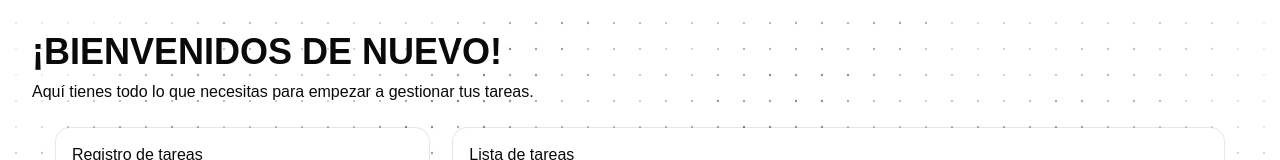
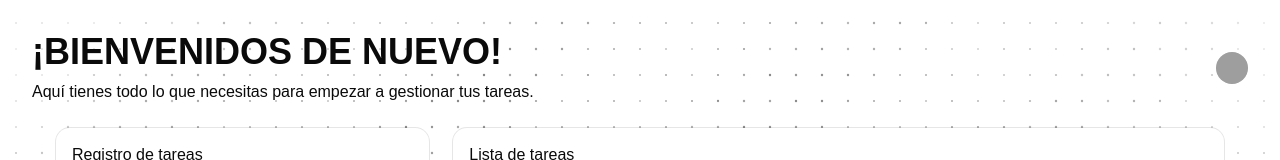
Before and after one commit to mvalenciar/task-manager-frontend, a React (Vite) app: page /dashboard in a window 1280 px wide. Shown: the top 160 px of the page. Built offline with nearby package versions, Linux system fonts and the light colour scheme; no server answers; sample sign-in values are in the browser's storage; grey boxes are pictures that could not be loaded; the HTML template or start-up script is replaced by a standard one.

Commit message:
feat: implementar DropdownMenuAvatar para gestion de perfil y cierre de sesion voluntario en el Dashboard

```diff
--- /dev/null
+++ b/src/components/ui/avatar.tsx
@@ -0,0 +1,110 @@
+import * as React from "react"
+import { Avatar as AvatarPrimitive } from "radix-ui"
+
+import { cn } from "@/lib/utils"
+
+function Avatar({
+  className,
+  size = "default",
+  ...props
+}: React.ComponentProps<typeof AvatarPrimitive.Root> & {
+  size?: "default" | "sm" | "lg"
+}) {
+  return (
+    <AvatarPrimitive.Root
+      data-slot="avatar"
+      data-size={size}
+      className={cn(
+        "group/avatar relative flex size-8 shrink-0 rounded-full select-none after:absolute after:inset-0 after:rounded-full after:border after:border-border after:mix-blend-darken data-[size=lg]:size-10 data-[size=sm]:size-6 dark:after:mix-blend-lighten",
+        className
+      )}
+      {...props}
+    />
+  )
+}
+
+function AvatarImage({
+  className,
+  ...props
+}: React.ComponentProps<typeof AvatarPrimitive.Image>) {
+  return (
+    <AvatarPrimitive.Image
+      data-slot="avatar-image"
+      className={cn(
+        "aspect-square size-full rounded-full object-cover",
+        className
+      )}
+      {...props}
+    />
+  )
+}
+
+function AvatarFallback({
+  className,
+  ...props
+}: React.ComponentProps<typeof AvatarPrimitive.Fallback>) {
+  return (
+    <AvatarPrimitive.Fallback
+      data-slot="avatar-fallback"
+      className={cn(
+        "flex size-full items-center justify-center rounded-full bg-muted text-sm text-muted-foreground group-data-[size=sm]/avatar:text-xs",
+        className
+      )}
+      {...props}
+    />
+  )
+}
+
+function AvatarBadge({ className, ...props }: React.ComponentProps<"span">) {
+  return (
+    <span
+      data-slot="avatar-badge"
+      className={cn(
+        "absolute right-0 bottom-0 z-10 inline-flex items-center justify-center rounded-full bg-primary text-primary-foreground bg-blend-color ring-2 ring-background select-none",
+        "group-data-[size=sm]/avatar:size-2 group-data-[size=sm]/avatar:[&>svg]:hidden",
+        "group-data-[size=default]/avatar:size-2.5 group-data-[size=default]/avatar:[&>svg]:size-2",
+        "group-data-[size=lg]/avatar:size-3 group-data-[size=lg]/avatar:[&>svg]:size-2",
+        className
+      )}
+      {...props}
+    />
+  )
+}
+
+function AvatarGroup({ className, ...props }: React.ComponentProps<"div">) {
+  return (
+    <div
+      data-slot="avatar-group"
+      className={cn(
+        "group/avatar-group flex -space-x-2 *:data-[slot=avatar]:ring-2 *:data-[slot=avatar]:ring-background",
+        className
+      )}
+      {...props}
+    />
+  )
+}
+
+function AvatarGroupCount({
+  className,
+  ...props
+}: React.ComponentProps<"div">) {
+  return (
+    <div
+      data-slot="avatar-group-count"
+      className={cn(
+        "relative flex size-8 shrink-0 items-center justify-center rounded-full bg-muted text-sm text-muted-foreground ring-2 ring-background group-has-data-[size=lg]/avatar-group:size-10 group-has-data-[size=sm]/avatar-group:size-6 [&>svg]:size-4 group-has-data-[size=lg]/avatar-group:[&>svg]:size-5 group-has-data-[size=sm]/avatar-group:[&>svg]:size-3",
+        className
+      )}
+      {...props}
+    />
+  )
+}
+
+export {
+  Avatar,
+  AvatarImage,
+  AvatarFallback,
+  AvatarGroup,
+  AvatarGroupCount,
+  AvatarBadge,
+}
--- a/src/views/Dashboard/Dashboard.tsx
+++ b/src/views/Dashboard/Dashboard.tsx
@@ -3,6 +3,7 @@
 import { useTask } from "@/hooks/useTask";
 import TaskForm from "./TaskForm";
 import TaskList from "./TaskList";
+import DropdownMenuAvatar from "./DropdownMenuAvatar";
 
 const Dashboard = () => {
 	const {
@@ -23,10 +24,14 @@
 	}, [getTaskList]);
 	return (
 		<div className="min-h-screen">
-			<CustomHeader
-				title="¡Bienvenidos de nuevo!"
-				description="Aquí tienes todo lo que necesitas para empezar a gestionar tus tareas."
-			/>
+			<div className="flex justify-between items-center">
+				<CustomHeader
+					title="¡Bienvenidos de nuevo!"
+					description="Aquí tienes todo lo que necesitas para empezar a gestionar tus tareas."
+				/>
+				<DropdownMenuAvatar />
+			</div>
+
 			<div className="grid grid-cols-1 md:grid-cols-3 gap-6 max-w-7xl mx-auto p-4 md:p-6">
 				<div className="md:col-span-1">
 					<TaskForm
--- /dev/null
+++ b/src/views/Dashboard/DropdownMenuAvatar.tsx
@@ -0,0 +1,50 @@
+import { BadgeCheckIcon, LogOutIcon } from "lucide-react";
+import { useNavigate } from "react-router-dom";
+import { Avatar, AvatarFallback, AvatarImage } from "@/components/ui/avatar";
+import { Button } from "@/components/ui/button";
+import {
+	DropdownMenu,
+	DropdownMenuContent,
+	DropdownMenuGroup,
+	DropdownMenuItem,
+	DropdownMenuSeparator,
+	DropdownMenuTrigger,
+} from "@/components/ui/dropdown-menu";
+
+const DropdownMenuAvatar = () => {
+	const navigate = useNavigate();
+
+	const handleLogout = () => {
+		localStorage.removeItem("task_token");
+		alert("👋 Sesión cerrada correctamente. ¡Hasta luego!");
+		navigate("/login");
+	};
+
+	return (
+		<DropdownMenu>
+			<DropdownMenuTrigger asChild>
+				<Button variant="ghost" size="icon" className="rounded-full">
+					<Avatar>
+						<AvatarImage src="https://github.com/shadcn.png" alt="shadcn" />
+						<AvatarFallback>LR</AvatarFallback>
+					</Avatar>
+				</Button>
+			</DropdownMenuTrigger>
+			<DropdownMenuContent align="end">
+				<DropdownMenuGroup>
+					<DropdownMenuItem>
+						<BadgeCheckIcon />
+						Account
+					</DropdownMenuItem>
+				</DropdownMenuGroup>
+				<DropdownMenuSeparator />
+				<DropdownMenuItem onClick={handleLogout}>
+					<LogOutIcon />
+					Sign Out
+				</DropdownMenuItem>
+			</DropdownMenuContent>
+		</DropdownMenu>
+	);
+};
+
+export default DropdownMenuAvatar;
```
